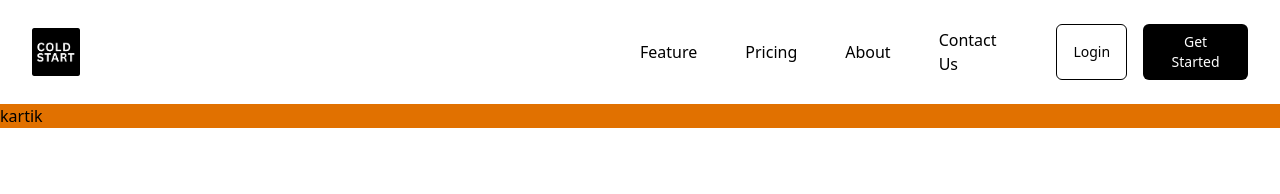
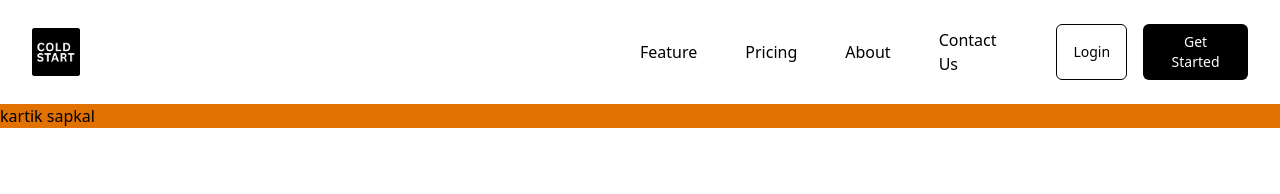
Before and after one commit to KARTIK5799/cold-start, a React (Vite) app in the folder frontend/: page / in a window 1280 px wide. Shown: the top 194 px of the page. Built offline with nearby package versions, Linux system fonts and the light colour scheme.

Commit message:
name change

```diff
--- a/frontend/src/pages/LandingPage.jsx
+++ b/frontend/src/pages/LandingPage.jsx
@@ -6,7 +6,7 @@ const LandingPage = () => {
     <div>
 <Navbar/>
       <div className="hero-section bg-amber-600">
-kartik
+kartik sapkal
 </div>
     </div>
   )
```
